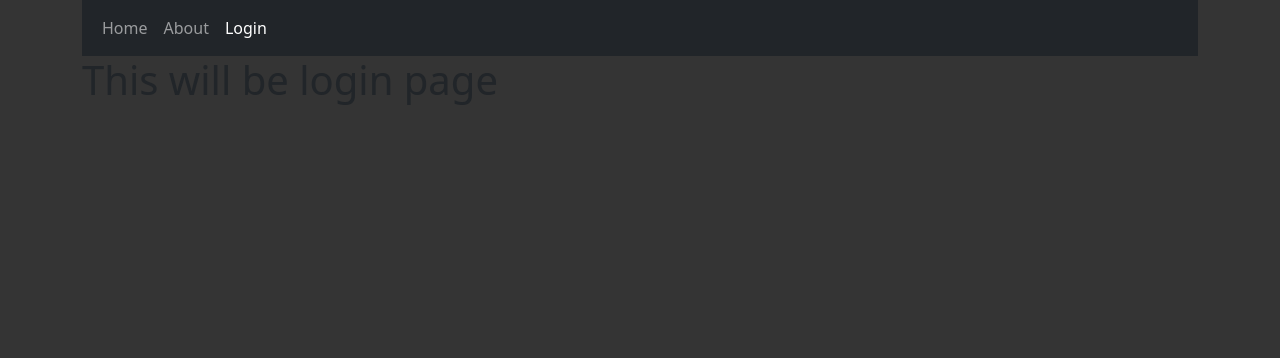
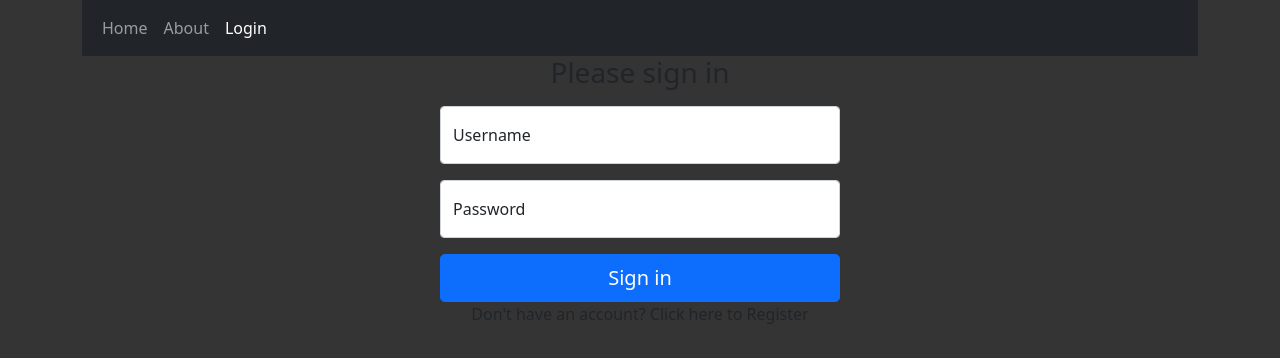
Before and after one commit to calmeart/cadishila, a React (Create React App) app in the folder client/: page /login in a window 1280 px wide. Shown: the top 358 px of the page. Built offline with nearby package versions, Linux system fonts and the light colour scheme.

Commit message:
create login and register forms

```diff
--- a/client/public/styles.css
+++ b/client/public/styles.css
@@ -89,3 +89,11 @@ body {
   left: 50%;
   transform: translate(-50%, -50%);
 }
+
+/***************************LOGIN PAGE**********************************/
+
+.loginForm {
+  width: 400px;
+  margin: auto;
+  text-align: center;
+}
--- /dev/null
+++ b/client/src/components/LoginForm.js
@@ -0,0 +1,39 @@
+import React, { useState } from "react";
+
+function LoginForm() {
+
+  const [loginInput, setLoginInput] = useState({
+    username: "",
+    password: ""
+  });
+
+  function handleChange(e) {
+    const { name, value } = e.target;
+    setLoginInput(prev => ({
+      ...prev,
+      [name]: value
+    }));
+  };
+
+  return (
+    <div>
+      <form>
+        <h1 className="h3 mb-3 fw-normal">Please sign in</h1>
+
+        <div className="form-floating mb-3">
+          <input type="text" className="form-control" name="username" value={loginInput.username} onChange={handleChange} id="usernameInput" placeholder="Username" />
+          <label htmlFor="usernameInput">Username</label>
+        </div>
+        <div className="form-floating mb-3">
+          <input type="password" className="form-control" name="password" value={loginInput.password} onChange={handleChange} id="passwordInput" placeholder="Password" />
+          <label htmlFor="passwordInput">Password</label>
+        </div>
+
+        <button className="w-100 btn btn-lg btn-primary" type="submit">Sign in</button>
+
+      </form>
+    </div>
+  )
+};
+
+export default LoginForm;
--- /dev/null
+++ b/client/src/components/RegisterForm.js
@@ -0,0 +1,50 @@
+import React, { useState } from "react";
+
+function RegisterForm() {
+
+  const [registerInput, setRegisterInput] = useState({
+    username: "",
+    email: "",
+    password: "",
+    confirmPassword: ""
+  });
+
+  function handleChange(e) {
+    const { name, value } = e.target;
+    setRegisterInput(prev => ({
+      ...prev,
+      [name]: value
+    }));
+  };
+
+  return (
+    <div>
+      <form>
+        <h1 className="h3 mb-3 fw-normal">Please sign in</h1>
+
+        <div className="form-floating mb-3">
+          <input type="text" className="form-control" name="username" value={registerInput.username} onChange={handleChange} id="usernameInput" placeholder="Username" />
+          <label htmlFor="usernameInput">Username</label>
+        </div>
+        <div className="form-floating mb-3">
+          <input type="email" className="form-control" name="password" value={registerInput.email} onChange={handleChange} id="emailInput" placeholder="E-Mail" />
+          <label htmlFor="emailInput">E-Mail</label>
+        </div>
+
+        <div className="form-floating mb-3">
+          <input type="password" className="form-control" name="password" value={registerInput.password} onChange={handleChange} id="passwordInput" placeholder="Password" />
+          <label htmlFor="passwordInput">Password</label>
+        </div>
+        <div className="form-floating mb-3">
+          <input type="password" className="form-control" name="confirmPassword" value={registerInput.confirmPassword} onChange={handleChange} id="confirmPasswordInput" placeholder="Reenter Password" />
+          <label htmlFor="passwordInput">Reenter Password</label>
+        </div>
+
+        <button className="w-100 btn btn-lg btn-primary" type="submit">Sign in</button>
+
+      </form>
+    </div>
+  )
+};
+
+export default RegisterForm;
--- a/client/src/pages/login.js
+++ b/client/src/pages/login.js
@@ -1,9 +1,28 @@
-import React from "react";
+import React, { useState } from "react";
+
+import LoginForm from "../components/LoginForm";
+import RegisterForm from "../components/RegisterForm";
 
 function Login() {
 
+  const [method, setMethod] = useState({
+    login: true,
+    register: false
+  });
+
+  function handleClick(e) {
+    setMethod(prev => ({
+      login: !prev.login,
+      register: !prev.register
+    }));
+  };
+
   return (
-    <h1>This will be login page</h1>
+    <div className="loginForm">
+    {method.login && <LoginForm />}
+    {method.register && <RegisterForm />}
+    <p onClick={handleClick}> {method.login ? "Don't have an account? Click here to Register" : "Click here to return Login"} </p>
+    </div>
   )
 };
 
```
